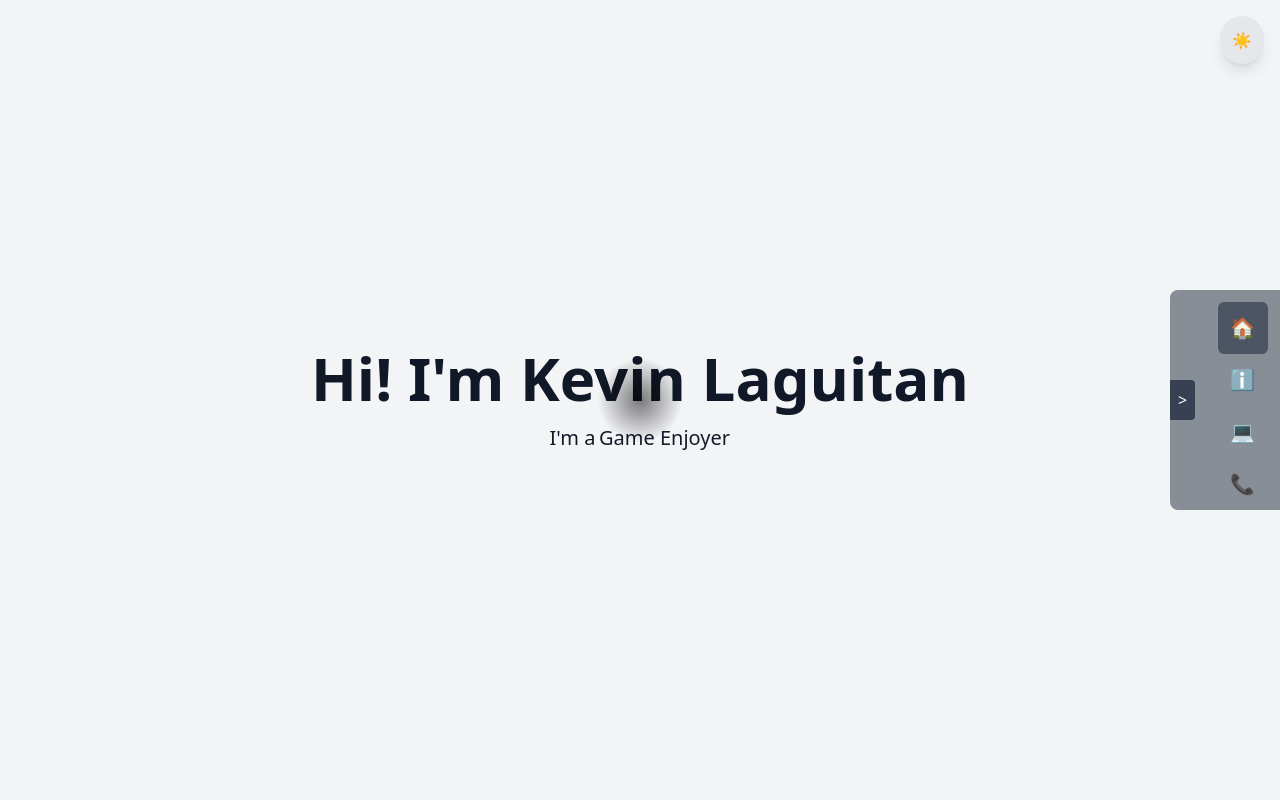
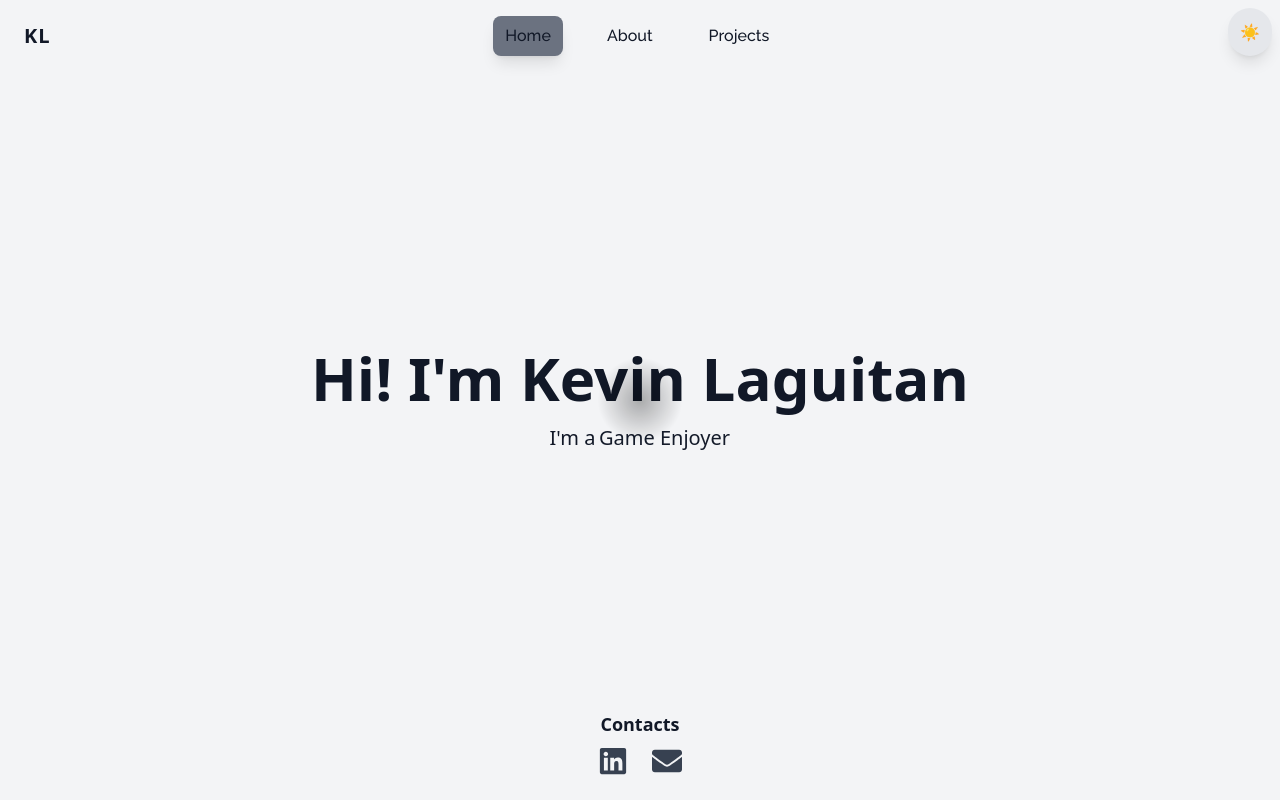
Before and after one commit to Kevin-MeepL/my-portfolio, a React (Vite) app: page / in a window 1280 px wide. Built offline with nearby package versions, Linux system fonts and the light colour scheme.

Commit message:
Layout refining for Navbar and Contacts located on bottom of Home page

```diff
--- a/src/component/About.jsx
+++ b/src/component/About.jsx
@@ -1,7 +1,7 @@
 import React, { useRef } from "react";
 import { motion, useInView } from "framer-motion";
 import { SiTailwindcss, SiMysql } from "react-icons/si";
-import { FaReact, FaNodeJs, FaDatabase, FaGitAlt } from "react-icons/fa";
+import { FaPhp ,FaReact, FaNodeJs, FaDatabase, FaGitAlt } from "react-icons/fa";
 
 const AboutSection = () => {
   const ref = useRef(null);
@@ -28,6 +28,7 @@ const AboutSection = () => {
     { name: "Azure", icon: <AzureIcon /> },
     { name: "Tailwind", icon: <SiTailwindcss className="text-teal-400 w-10 h-10" /> },
     { name: "ServiceNow", icon: <ServiceNowIcon /> },
+    { name: "PHP", icon: <FaPhp className="text-blue-500 w-10 h-10" /> },
     { name: "Node.js", icon: <FaNodeJs className="text-green-600 w-10 h-10" /> },
     { name: "SQL", icon: <FaDatabase className="text-gray-500 w-10 h-10" /> },
     { name: "MySQL", icon: <SiMysql className="text-blue-500 w-10 h-10" /> },
@@ -38,7 +39,7 @@ const AboutSection = () => {
     <section
       id="about"
       ref={ref}
-      className="min-h-screen snap-start flex flex-col items-center justify-center bg-gray-100 dark:bg-gray-900 text-gray-900 dark:text-white"
+      className="pt-16 min-h-screen snap-start flex flex-col items-center justify-center bg-gray-100 dark:bg-gray-900 text-gray-900 dark:text-white"
     >
       {/* Tech Stack Section */}
       <motion.div
--- a/src/component/FloatingNav.jsx
+++ b/src/component/FloatingNav.jsx
@@ -1,77 +1,71 @@
-import { useState, useEffect } from "react";
-import { motion } from "framer-motion";
+import React, { useState, useEffect } from "react";
+import ThemeToggle from "./ThemeToggle";
 
-const FloatingNav = ({ sections }) => {
-  const [activeSection, setActiveSection] = useState(sections[0].id);
-  const [isOpen, setIsOpen] = useState(true);
+const Navbar = () => {
+  const [scrolling, setScrolling] = useState(false);
+  const [activeSection, setActiveSection] = useState("home");
 
-  // IntersectionObserver for highlighting active section
   useEffect(() => {
-    const observer = new IntersectionObserver(
-      (entries) => {
-        const visibleEntries = entries.filter((entry) => entry.isIntersecting);
-        if (visibleEntries.length) {
-          // Pick the entry with the highest intersection ratio
-          const mostVisible = visibleEntries.reduce((prev, curr) =>
-            prev.intersectionRatio > curr.intersectionRatio ? prev : curr
-          );
-          setActiveSection(mostVisible.target.id);
+    const scrollContainer = document.getElementById("scroll-container");
+    if (!scrollContainer) return;
+
+    const handleScroll = () => {
+      const sections = ["home", "about", "projects"];
+      let currentSection = "home";
+
+      sections.forEach((section) => {
+        const element = document.getElementById(section);
+        if (element) {
+          const rect = element.getBoundingClientRect();
+          console.log(`Section: ${section}, Top: ${rect.top}, Bottom: ${rect.bottom}`);
+
+          // Adjust condition to work inside scroll container
+          if (rect.top <= window.innerHeight / 2 && rect.bottom >= window.innerHeight / 2) {
+            console.log(`✅ Setting active section to: ${section}`);
+            currentSection = section;
+          }
         }
-      },
-      { threshold: 0.1 }
-    );
+      });
 
-    sections.forEach((section) => {
-      const element = document.getElementById(section.id);
-      if (element) observer.observe(element);
-    });
+      setActiveSection(currentSection);
+    };
 
-    return () => observer.disconnect();
-  }, [sections]);
+    scrollContainer.addEventListener("scroll", handleScroll);
+    return () => scrollContainer.removeEventListener("scroll", handleScroll);
+  }, []);
 
   return (
-    <motion.div
-      // Container that slides open/close horizontally
-      className="fixed top-1/2 right-0 transform -translate-y-1/2 z-50 bg-gray-800 bg-opacity-50 shadow- overflow-hidden"
-      style={{ borderRadius: "8px 0 0 8px" }}
-      // Animate the width based on isOpen
-      initial={{ width: 30 }}
-      animate={isOpen ? { width: 110 } : { width: 30 }}
-      transition={{ duration: 0.4, ease: "easeInOut" }}
+    <nav
+      className={`fixed top-0 left-0 w-full px-6 py-4 z-40 flex items-center justify-between transition-all duration-300 ${
+        scrolling ? "bg-gray-900 bg-opacity-0 shadow-md" : "bg-transparent"
+      }`}
     >
-      {/* Toggle Button on the LEFT edge of the tray */}
-      <button
-        onClick={() => setIsOpen(!isOpen)}
-        className="absolute left-0 top-1/2 transform -translate-y-1/2 bg-gray-700 text-white p-2 rounded-r"
-      >
-        {/* Show '>' when open, '<' when collapsed */}
-        {isOpen ? ">" : "<"}
-      </button>
+      {/* Left Side: Icon Version of Your Name */}
+      <div className=" font-bold text-xl tracking-wider bg-gray-100 dark:bg-gray-900 text-gray-900 dark:text-white">KL</div>
 
-      {/* Nav Links */}
-      <div className="pt-3 pl-12 pr-3">
-        {sections.map((section) => (
+      {/* Center: Text-Based Navigation */}
+      <div className="flex gap-8 font-semibold bg-gray-100 dark:bg-gray-900 text-gray-900 dark:text-white">
+        {["home", "about", "projects"].map((section) => (
           <a
-            key={section.id}
-            href={`#${section.id}`}
-            className={`block p-3 text-xl rounded-md transition hover:bg-gray-300 dark:hover:bg-gray-700 ${
-              activeSection === section.id
-                ? "bg-gray-600 text-yellow-400"
-                : "text-white"
+            key={section}
+            href={`#${section}`}
+            className={`relative px-3 py-2 transition-all rounded-lg raleway-medium ${
+              activeSection === section
+                ? "bg-gray-500 shadow-lg"
+                : "hover:bg-gray-600"
             }`}
           >
-            {section.icon ? (
-              <span role="img" aria-label={section.title}>
-                {section.icon}
-              </span>
-            ) : (
-              <span className="text-sm font-bold">{section.title}</span>
-            )}
+            {section.charAt(0).toUpperCase() + section.slice(1)}
           </a>
         ))}
       </div>
-    </motion.div>
+
+      {/* Right Side: Theme Toggle */}
+      <div className="ml-8">
+        <ThemeToggle />
+      </div>
+    </nav>
   );
 };
 
-export default FloatingNav;
+export default Navbar;
--- a/src/component/Home.jsx
+++ b/src/component/Home.jsx
@@ -1,4 +1,5 @@
 import React, { useState, useEffect } from "react";
+import { FaLinkedin, FaEnvelope } from "react-icons/fa"; // FontAwesome icons
 
 const HomeSection = () => {
   // Dynamic tagline setup
@@ -46,6 +47,27 @@ const HomeSection = () => {
           </span>
         </span>
       </div>
+
+      {/* Contacts Section */}
+      <div className="absolute bottom-6 flex flex-col items-center">
+        <p className="text-lg font-semibold mb-2">Contacts</p>
+        <div className="flex space-x-6">
+          <a
+            href="https://www.linkedin.com/in/kevin-laguitan-a52b94272/"
+            target="_blank"
+            rel="noopener noreferrer"
+            className="text-gray-700 dark:text-gray-300 hover:text-blue-500 transition duration-300 text-3xl"
+          >
+            <FaLinkedin />
+          </a>
+          <a
+            href="mailto:klaguitan21@gmail.com"
+            className="text-gray-700 dark:text-gray-300 hover:text-red-500 transition duration-300 text-3xl"
+          >
+            <FaEnvelope />
+          </a>
+        </div>
+      </div>
     </section>
   );
 };
--- a/src/component/ScrollSection.jsx
+++ b/src/component/ScrollSection.jsx
@@ -1,17 +1,15 @@
 import React, { useState } from "react";
-import ContactSection from "./Contact";
 import FloatingNav from "./FloatingNav";
 import HomeSection from "./Home";
 import ProjectSection from "./Projects";
 import AboutSection from "./About";
-import ThemeToggle from "./ThemeToggle";
+
 
 // Section data remains the same
 const sections = [
   { id: "home", title: "Home", icon: "🏠" },
   { id: "about", title: "About", icon: "ℹ️" },
   { id: "projects", title: "Projects", icon: "💻" },
-  { id: "contact", title: "Contact", icon: "📞" },
 ];
 
 const ScrollSections = () => {
@@ -37,13 +35,11 @@ const ScrollSections = () => {
           height: "120px",
           borderRadius: "50%",
           background:isDarkMode
-          ? "radial-gradient(circle, rgba(255,255,255,0.5) 0%, rgba(255,255,255,0) 50%)"  // light tint for dark mode
-          : "radial-gradient(circle, rgba(0,0,0,0.5) 0%, rgba(0,0,0,0) 50%)",
+          ? "radial-gradient(circle, rgba(255,255,255,0.3) 0%, rgba(255,255,255,0) 50%)"  // light tint for dark mode
+          : "radial-gradient(circle, rgba(0,0,0,0.3) 0%, rgba(0,0,0,0) 50%)",
           transform: "translate(-50%, -50%)",
         }}
       />
-
-      <ThemeToggle />
       <FloatingNav sections={sections} />
       {/* Scroll container takes full height and scrolls its overflowing content */}
       <div
@@ -53,7 +49,6 @@ const ScrollSections = () => {
         <HomeSection />
         <AboutSection />
         <ProjectSection />
-        <ContactSection />
       </div>
     </div>
   );
--- a/src/component/ThemeToggle.jsx
+++ b/src/component/ThemeToggle.jsx
@@ -18,7 +18,7 @@ const ThemeToggle = () => {
   return (
     <button
       onClick={() => setDarkMode(!darkMode)}
-      className="fixed top-4 right-4 p-3 rounded-full shadow-lg bg-gray-200 dark:bg-gray-800
+      className="fixed top-2 right-2 p-3 rounded-full shadow-lg bg-gray-200 dark:bg-gray-800
       text-gray-900 dark:text-white hover:bg-gray-300 dark:hover:bg-gray-700 transition duration-300 z-50"
     >
       {darkMode ? "🌙" : "☀️"}
```
